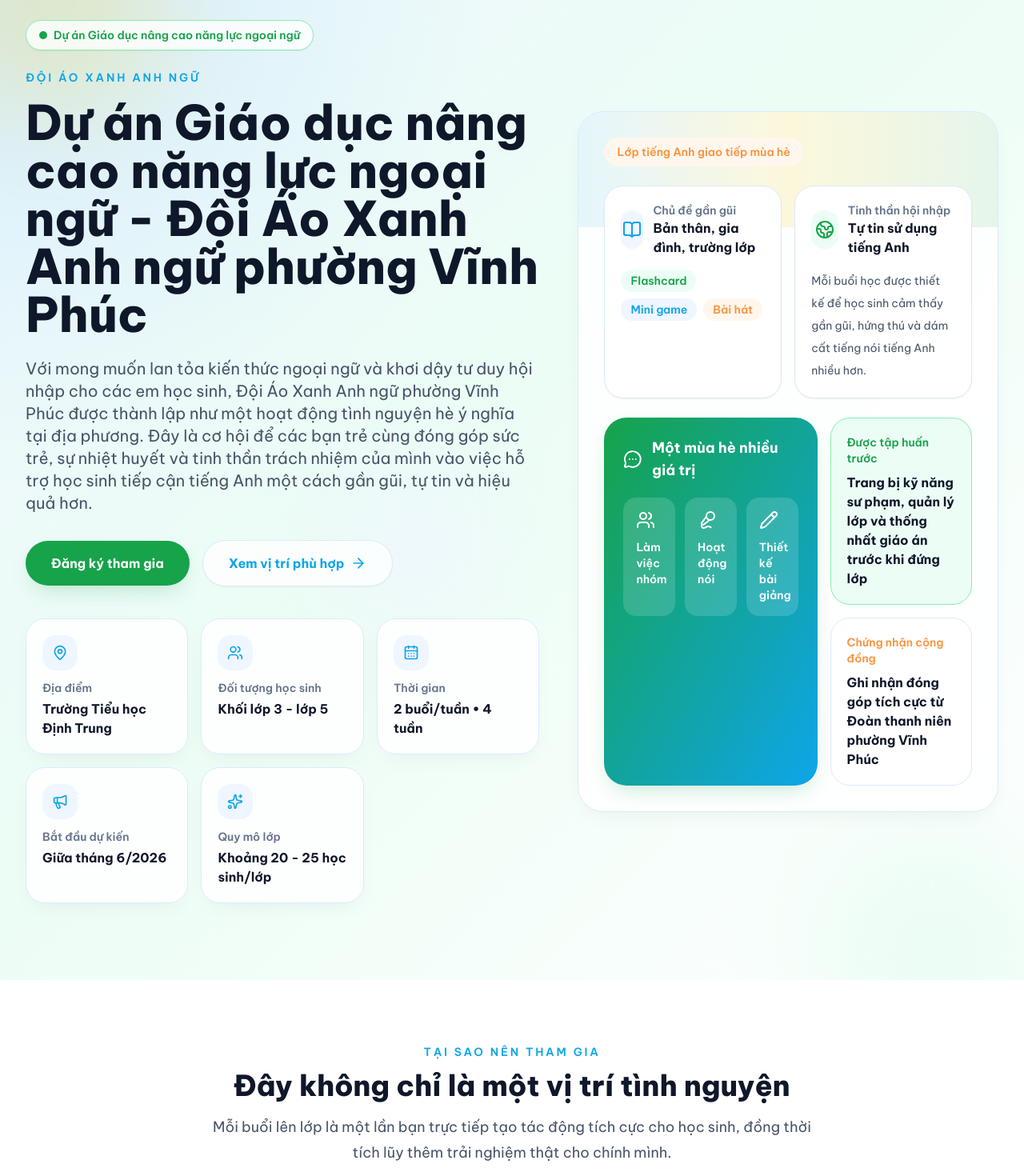
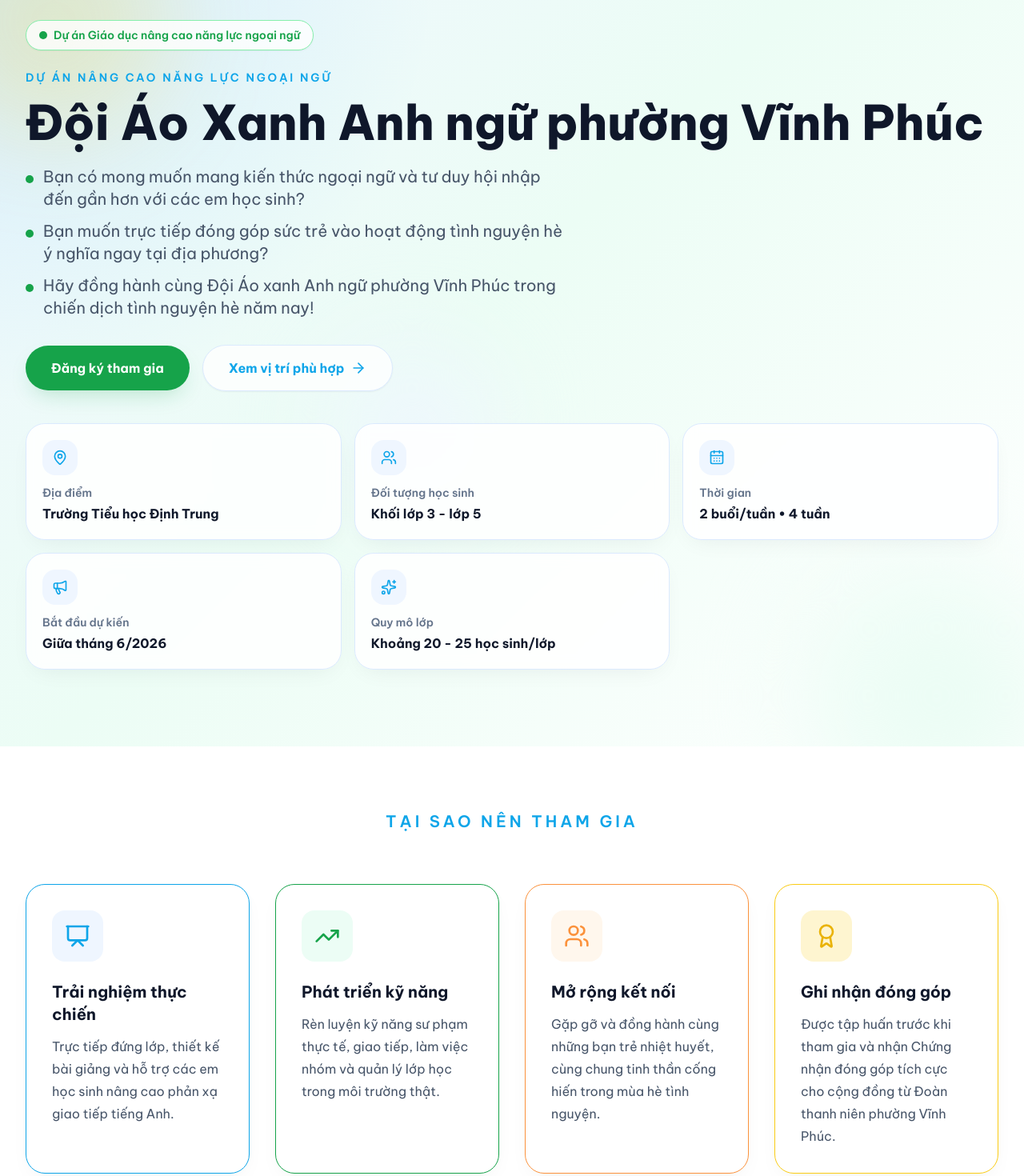
Before and after one commit to kieuquy283/LuomSummerCampEng, a React (Vite) app: page / in a window 1280 px wide. Shown: the part 120-1590 px from the top of the page at 80% size. Built offline with nearby package versions, Linux system fonts and the light colour scheme.

Commit message:
Refactor components: simplify layout and update text for clarity

```diff
--- a/src/App.tsx
+++ b/src/App.tsx
@@ -1,12 +1,10 @@
 import Benefits from './components/Benefits';
 import CTA from './components/CTA';
-import Curriculum from './components/Curriculum';
 import FAQ from './components/FAQ';
 import Footer from './components/Footer';
 import Header from './components/Header';
 import Hero from './components/Hero';
 import InstructorRecruitment from './components/InstructorRecruitment';
-import Process from './components/Process';
 
 function App() {
   return (
@@ -16,8 +14,6 @@ function App() {
         <Hero />
         <Benefits />
         <InstructorRecruitment />
-        <Curriculum />
-        <Process />
         <FAQ />
         <CTA />
       </main>
--- a/src/components/Benefits.tsx
+++ b/src/components/Benefits.tsx
@@ -30,15 +30,8 @@ const Benefits = () => {
     <section className="bg-white py-20" id="loi-ich">
       <div className="mx-auto max-w-7xl px-4 sm:px-6 lg:px-8">
         <div className="mx-auto mb-16 max-w-3xl text-center">
-          <p className="mb-3 text-sm font-semibold uppercase tracking-[0.2em] text-brand-secondary">
+          <p className="mb-3 text-xl font-semibold uppercase tracking-[0.2em] text-brand-secondary">
             Tại sao nên tham gia
-          </p>
-          <h2 className="mb-4 text-3xl font-extrabold text-slate-900 md:text-4xl">
-            Đây không chỉ là một vị trí tình nguyện
-          </h2>
-          <p className="text-lg leading-8 text-slate-600">
-            Mỗi buổi lên lớp là một lần bạn trực tiếp tạo tác động tích cực cho học sinh, đồng thời
-            tích lũy thêm trải nghiệm thật cho chính mình.
           </p>
         </div>
 
--- a/src/components/FAQ.tsx
+++ b/src/components/FAQ.tsx
@@ -10,13 +10,9 @@ const FAQ = () => {
     <section className="bg-white py-20" id="faq">
       <div className="mx-auto max-w-4xl px-4 sm:px-6 lg:px-8">
         <div className="mb-12 text-center">
-          <p className="mb-3 text-sm font-semibold uppercase tracking-[0.2em] text-brand-secondary">
+          <p className="mb-3 text-4xl font-semibold uppercase tracking-[0.2em] text-brand-secondary">
             FAQ
           </p>
-          <h2 className="mb-4 text-3xl font-extrabold text-slate-900 md:text-4xl">
-            Các câu hỏi thường gặp
-          </h2>
-          <p className="text-lg leading-8 text-slate-600">{program.shortTeamName}</p>
         </div>
 
         <div className="space-y-4">
--- a/src/components/Hero.tsx
+++ b/src/components/Hero.tsx
@@ -1,13 +1,8 @@
 import {
   ArrowRight,
-  BookOpen,
   CalendarDays,
-  Globe2,
   MapPin,
   Megaphone,
-  MessageCircleMore,
-  MicVocal,
-  Pencil,
   Sparkles,
   Users,
 } from 'lucide-react';
@@ -29,7 +24,7 @@ const Hero = () => {
       </div>
 
       <div className="relative z-10 mx-auto max-w-7xl px-4 sm:px-6 lg:px-8">
-        <div className="grid items-center gap-12 lg:grid-cols-[1.1fr_0.9fr]">
+        <div className="grid items-center gap-12">
           <div className="text-center lg:text-left">
             <div className="mb-6 inline-flex items-center rounded-full border border-brand-strong bg-white/80 px-4 py-2 text-sm font-semibold text-brand-primary shadow-sm">
               <span className="mr-2 inline-flex h-2.5 w-2.5 rounded-full bg-brand-primary" />
@@ -37,19 +32,35 @@ const Hero = () => {
             </div>
 
             <p className="mb-4 text-sm font-semibold uppercase tracking-[0.2em] text-brand-secondary">
-              {program.shortTeamName}
+              Dự án nâng cao năng lực ngoại ngữ
             </p>
             <h1 className="mb-6 text-4xl font-extrabold leading-tight text-slate-900 md:text-5xl lg:text-6xl">
-              Dự án Giáo dục nâng cao năng lực ngoại ngữ - Đội Áo Xanh Anh ngữ phường Vĩnh Phúc
+              Đội Áo Xanh Anh ngữ phường Vĩnh Phúc
             </h1>
 
-            <p className="mb-8 max-w-2xl text-lg leading-8 text-slate-600 md:text-xl lg:mx-0">
-              Với mong muốn lan tỏa kiến thức ngoại ngữ và khơi dậy tư duy hội nhập cho các em học
-              sinh, Đội Áo Xanh Anh ngữ phường Vĩnh Phúc được thành lập như một hoạt động tình
-              nguyện hè ý nghĩa tại địa phương. Đây là cơ hội để các bạn trẻ cùng đóng góp sức trẻ,
-              sự nhiệt huyết và tinh thần trách nhiệm của mình vào việc hỗ trợ học sinh tiếp cận
-              tiếng Anh một cách gần gũi, tự tin và hiệu quả hơn.
-            </p>
+            <ul className="mb-8 max-w-2xl space-y-3 text-left text-lg leading-8 text-slate-600 md:text-xl lg:mx-0">
+              <li className="flex gap-3">
+                <span className="mt-3 h-2.5 w-2.5 flex-shrink-0 rounded-full bg-brand-primary" />
+                <span>
+                  Bạn có mong muốn mang kiến thức ngoại ngữ và tư duy hội nhập đến gần hơn với các
+                  em học sinh?
+                </span>
+              </li>
+              <li className="flex gap-3">
+                <span className="mt-3 h-2.5 w-2.5 flex-shrink-0 rounded-full bg-brand-primary" />
+                <span>
+                  Bạn muốn trực tiếp đóng góp sức trẻ vào hoạt động tình nguyện hè ý nghĩa ngay tại
+                  địa phương?
+                </span>
+              </li>
+              <li className="flex gap-3">
+                <span className="mt-3 h-2.5 w-2.5 flex-shrink-0 rounded-full bg-brand-primary" />
+                <span>
+                  Hãy đồng hành cùng Đội Áo xanh Anh ngữ phường Vĩnh Phúc trong chiến dịch tình
+                  nguyện hè năm nay!
+                </span>
+              </li>
+            </ul>
 
             <div className="mb-10 flex flex-col items-center gap-4 sm:flex-row lg:justify-start">
               <a
@@ -88,90 +99,6 @@ const Hero = () => {
               })}
             </div>
           </div>
-
-          <div className="relative lg:min-h-[560px]">
-            <div className="relative overflow-hidden rounded-[32px] border border-brand-soft bg-white/85 p-6 shadow-card backdrop-blur sm:p-8">
-              <div className="absolute inset-x-0 top-0 h-36 bg-gradient-to-r from-brand-secondary/10 via-brand-accent/15 to-brand-primary/10" />
-              <div className="relative">
-                <div className="mb-6 inline-flex items-center rounded-full bg-brand-warm px-4 py-2 text-sm font-semibold text-brand-orange">
-                  Lớp tiếng Anh giao tiếp mùa hè
-                </div>
-
-                <div className="grid gap-4 sm:grid-cols-2">
-                  <div className="rounded-[24px] border border-brand-soft bg-white p-5 shadow-sm">
-                    <div className="mb-4 flex items-center gap-3">
-                      <div className="flex h-12 w-12 items-center justify-center rounded-2xl bg-brand-sky text-brand-secondary">
-                        <BookOpen className="h-6 w-6" />
-                      </div>
-                      <div>
-                        <p className="text-sm font-semibold text-slate-500">Chủ đề gần gũi</p>
-                        <p className="font-bold text-slate-900">Bản thân, gia đình, trường lớp</p>
-                      </div>
-                    </div>
-                    <div className="flex flex-wrap gap-2 text-sm font-semibold">
-                      <span className="rounded-full bg-brand-mint px-3 py-1 text-brand-primary">Flashcard</span>
-                      <span className="rounded-full bg-brand-sky px-3 py-1 text-brand-secondary">Mini game</span>
-                      <span className="rounded-full bg-brand-warm px-3 py-1 text-brand-orange">Bài hát</span>
-                    </div>
-                  </div>
-
-                  <div className="rounded-[24px] border border-brand-soft bg-white p-5 shadow-sm">
-                    <div className="mb-4 flex items-center gap-3">
-                      <div className="flex h-12 w-12 items-center justify-center rounded-2xl bg-brand-mint text-brand-primary">
-                        <Globe2 className="h-6 w-6" />
-                      </div>
-                      <div>
-                        <p className="text-sm font-semibold text-slate-500">Tinh thần hội nhập</p>
-                        <p className="font-bold text-slate-900">Tự tin sử dụng tiếng Anh</p>
-                      </div>
-                    </div>
-                    <p className="text-sm leading-7 text-slate-600">
-                      Mỗi buổi học được thiết kế để học sinh cảm thấy gần gũi, hứng thú và dám cất
-                      tiếng nói tiếng Anh nhiều hơn.
-                    </p>
-                  </div>
-                </div>
-
-                <div className="mt-6 grid gap-4 md:grid-cols-[1.2fr_0.8fr]">
-                  <div className="relative rounded-[28px] bg-gradient-to-br from-brand-primary to-brand-secondary p-6 text-white shadow-cta">
-                    <div className="mb-5 flex items-center gap-3">
-                      <MessageCircleMore className="h-7 w-7" />
-                      <p className="text-lg font-bold">Một mùa hè nhiều giá trị</p>
-                    </div>
-                    <div className="grid grid-cols-3 gap-3">
-                      <div className="rounded-2xl bg-white/15 p-4">
-                        <Users className="mb-3 h-6 w-6" />
-                        <p className="text-sm font-semibold">Làm việc nhóm</p>
-                      </div>
-                      <div className="rounded-2xl bg-white/15 p-4">
-                        <MicVocal className="mb-3 h-6 w-6" />
-                        <p className="text-sm font-semibold">Hoạt động nói</p>
-                      </div>
-                      <div className="rounded-2xl bg-white/15 p-4">
-                        <Pencil className="mb-3 h-6 w-6" />
-                        <p className="text-sm font-semibold">Thiết kế bài giảng</p>
-                      </div>
-                    </div>
-                  </div>
-
-                  <div className="grid gap-4">
-                    <div className="rounded-[24px] border border-brand-strong bg-brand-mint p-5">
-                      <p className="mb-2 text-sm font-semibold text-brand-primary">Được tập huấn trước</p>
-                      <p className="text-base font-bold text-slate-900">
-                        Trang bị kỹ năng sư phạm, quản lý lớp và thống nhất giáo án trước khi đứng lớp
-                      </p>
-                    </div>
-                    <div className="rounded-[24px] border border-brand-soft bg-white p-5">
-                      <p className="mb-2 text-sm font-semibold text-brand-orange">Chứng nhận cộng đồng</p>
-                      <p className="text-base font-bold text-slate-900">
-                        Ghi nhận đóng góp tích cực từ Đoàn thanh niên phường Vĩnh Phúc
-                      </p>
-                    </div>
-                  </div>
-                </div>
-              </div>
-            </div>
-          </div>
         </div>
       </div>
     </section>
--- a/src/data/programData.ts
+++ b/src/data/programData.ts
@@ -68,7 +68,7 @@ export const programInfo = [
 
 export const positions = [
   {
-    title: 'Tình nguyện viên Đứng lớp & Hỗ trợ chuyên môn',
+    title: 'TNV Đứng lớp & Hỗ trợ chuyên môn',
     badge: '10 người',
     tasks: [
       'Chủ trì điều phối các buổi học và trực tiếp hướng dẫn học sinh tiếp cận kiến thức, kỹ năng giao tiếp tiếng Anh cơ bản.',
@@ -82,7 +82,7 @@ export const positions = [
     ],
   },
   {
-    title: 'Tình nguyện viên Trợ giảng & Điều phối lớp học',
+    title: 'TNV Trợ giảng & Điều phối lớp học',
     badge: '10 người',
     tasks: [
       'Hỗ trợ giáo viên chính quản lý lớp học, hướng dẫn học sinh thực hành bài tập, tương tác và tham gia trò chơi ngôn ngữ.',
```
Also changed, not shown: src/components/InstructorRecruitment.tsx (+2 -9 lines).
